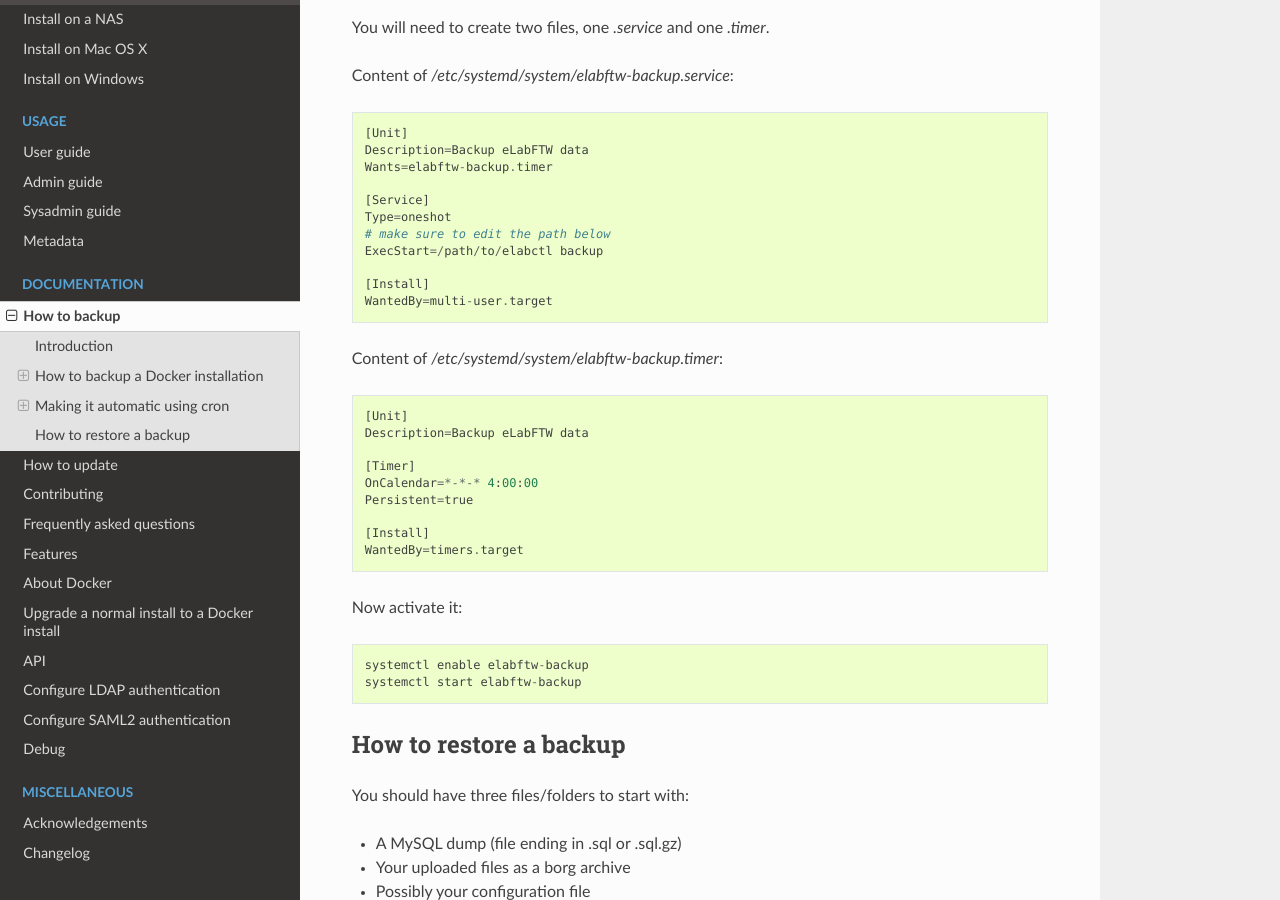
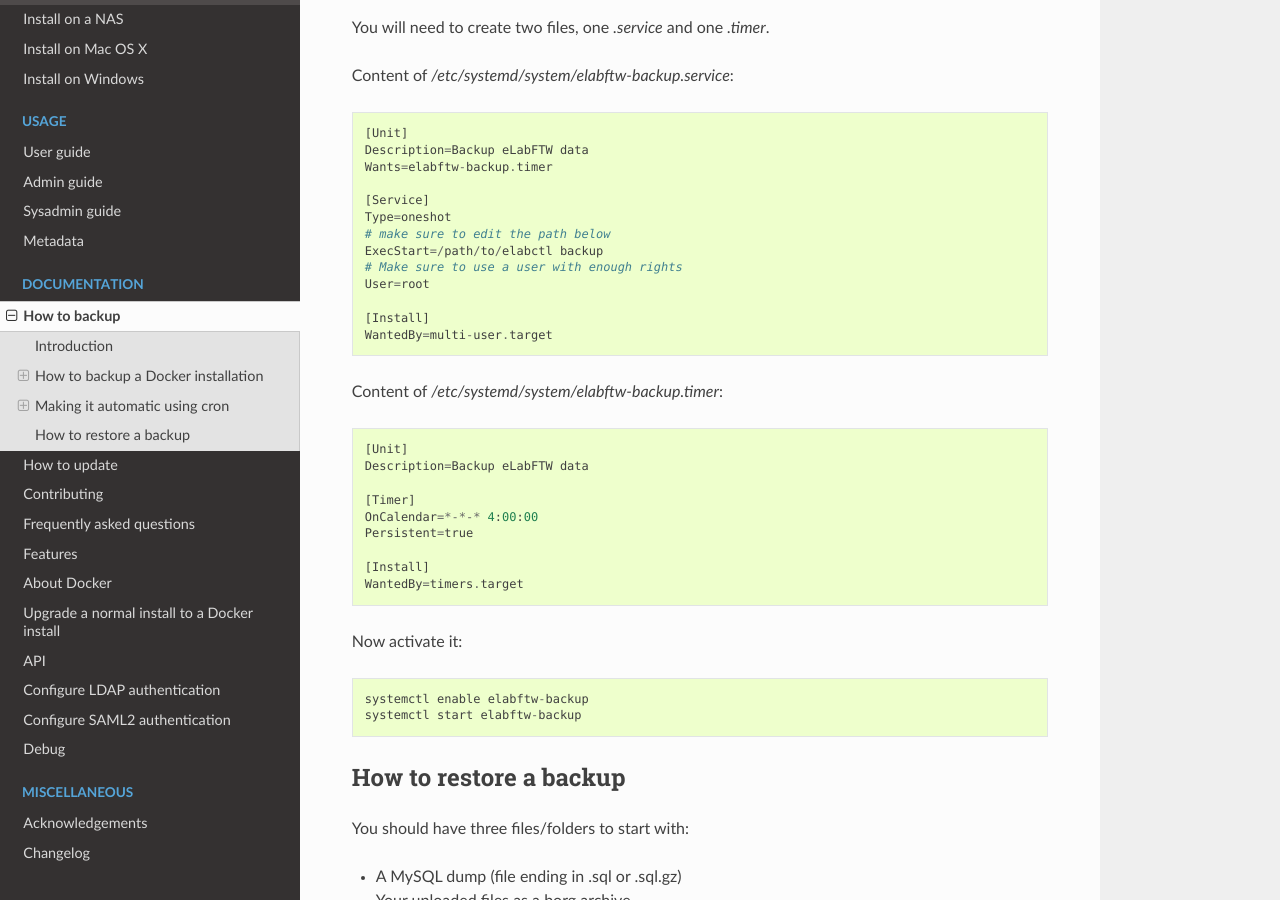
Before and after one commit to elabftw/elabdoc, a Sphinx documentation site: the page built from doc/backup.rst, in a window 1280 px wide and 900 px high, scrolled down 2612 px. Built offline with Sphinx 7.4.7 and the Read the Docs theme 2.0.0, drawn with Linux system fonts in a browser that asks for light colours.

Commit message:
add User=root in backup service example

```diff
--- a/doc/backup.rst
+++ b/doc/backup.rst
@@ -108,6 +108,8 @@
     Type=oneshot
     # make sure to edit the path below
     ExecStart=/path/to/elabctl backup
+    # Make sure to use a user with enough rights
+    User=root
 
     [Install]
     WantedBy=multi-user.target
```
